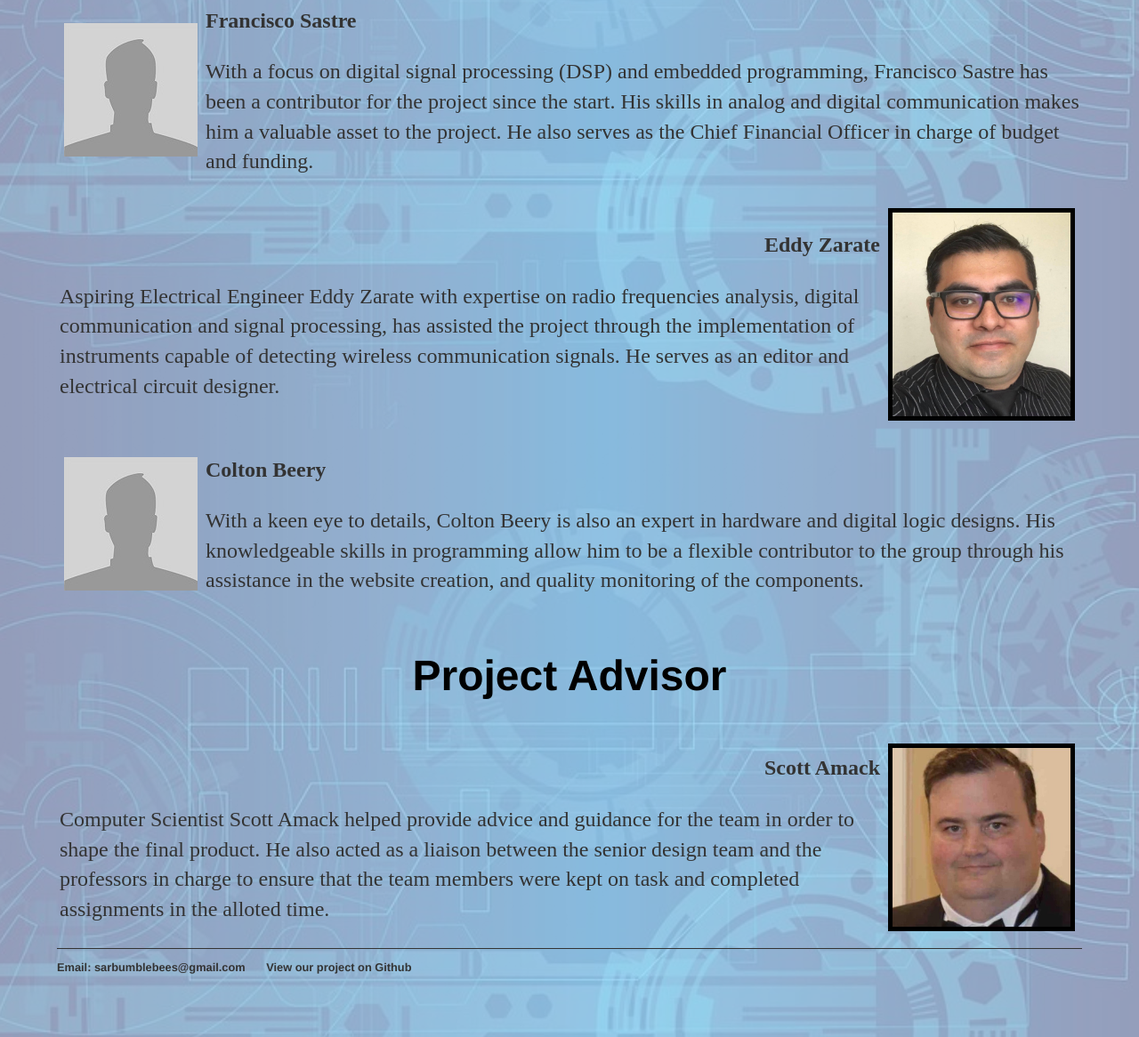
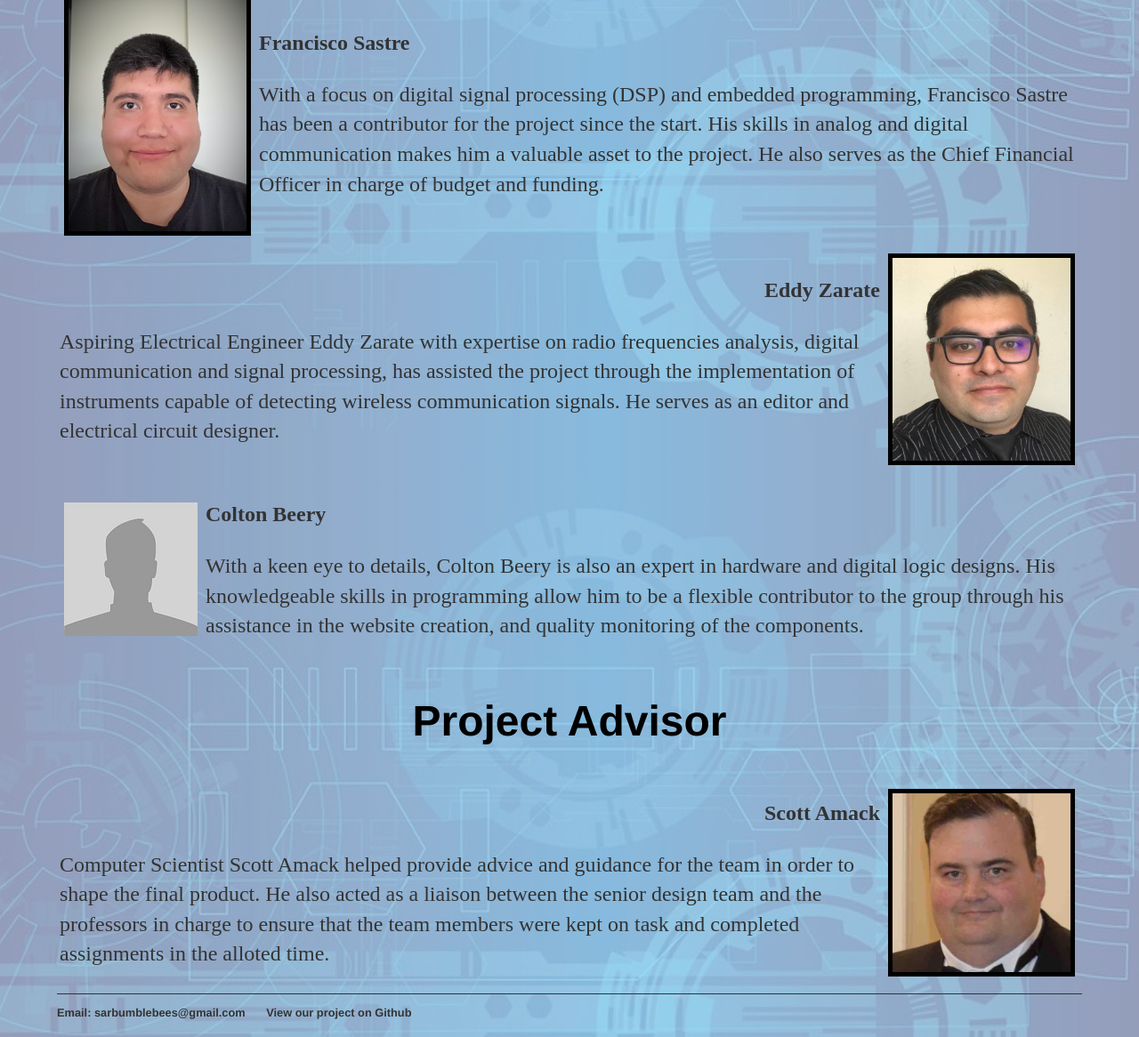
Before and after one commit to ColtonBeery/sarbumblebees, a Jekyll site: the page built from members/index.html, in a window 1280 px wide. Shown: the part 1318-2484 px from the top of the page at 89% size. Built offline with Jekyll 4.4.1, drawn with Linux system fonts in a browser that asks for light colours.

Commit message:
Added Bio Pic

```diff
--- a/members/index.html
+++ b/members/index.html
@@ -63,7 +63,7 @@
 <table style="width:100%">
   <tr>
 		<td>
-			<img src="/images/Headshot-Placeholder.jpg" alt="Placeholder Image" style="margin:5px 5px">
+			<img src="/images/Francisco Bio Pic.jpg" alt="Placeholder Image" style="margin:5px 5px" width="200px" border="5">
 		</td>
     <td>
 			<p><b>Francisco Sastre</b></p>
```
